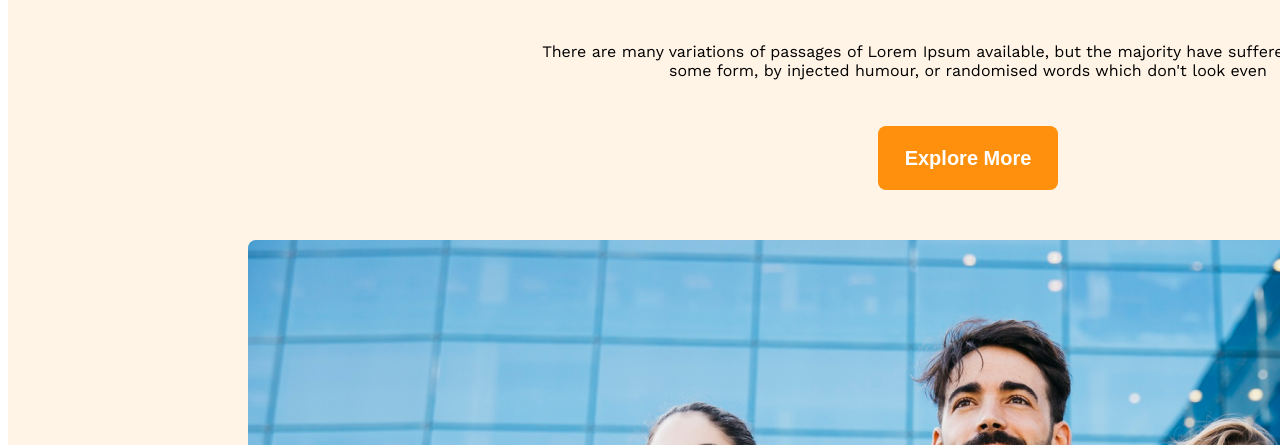
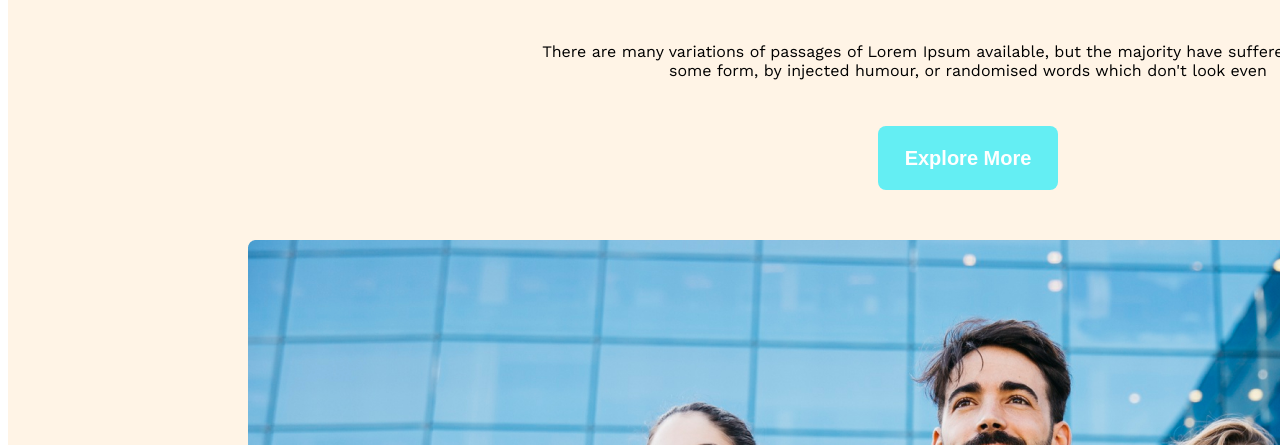
Before and after one commit to MdAzizulHakim-31/assignment-2, a plain HTML site: page index.html in a window 1280 px wide. In both pictures the pointer is over the button 968 px from the left and 513 px from the top of the page. Shown: the part 355-800 px from the top of the page. Drawn offline with nearby package versions, Linux system fonts and the light colour scheme.

Commit message:
assignment modify

```diff
--- a/styles/style.css
+++ b/styles/style.css
@@ -79,7 +79,10 @@ body {
     margin-bottom: 50px;
 
 }
+.btn-primary:hover{
+    background: #64eef3;
 
+}
 .g3-title-img {
     position: relative;
     bottom: 100px;
```
